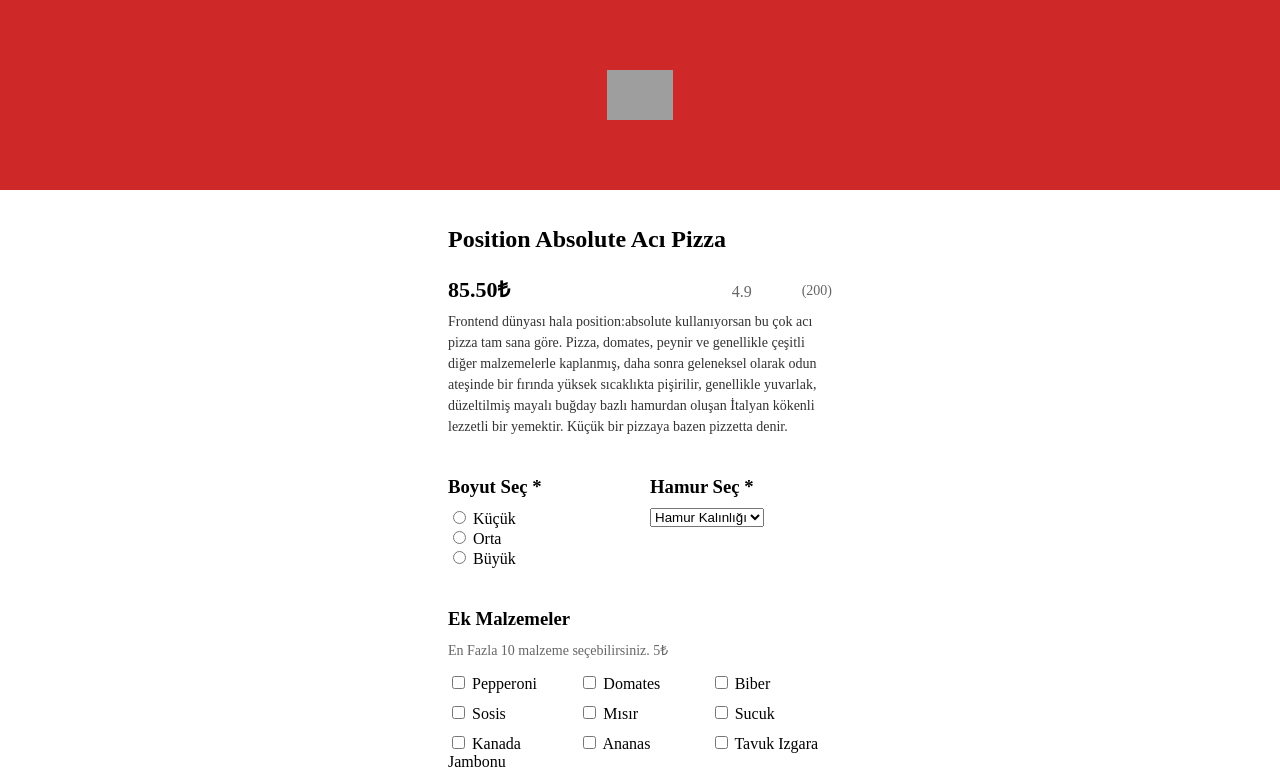
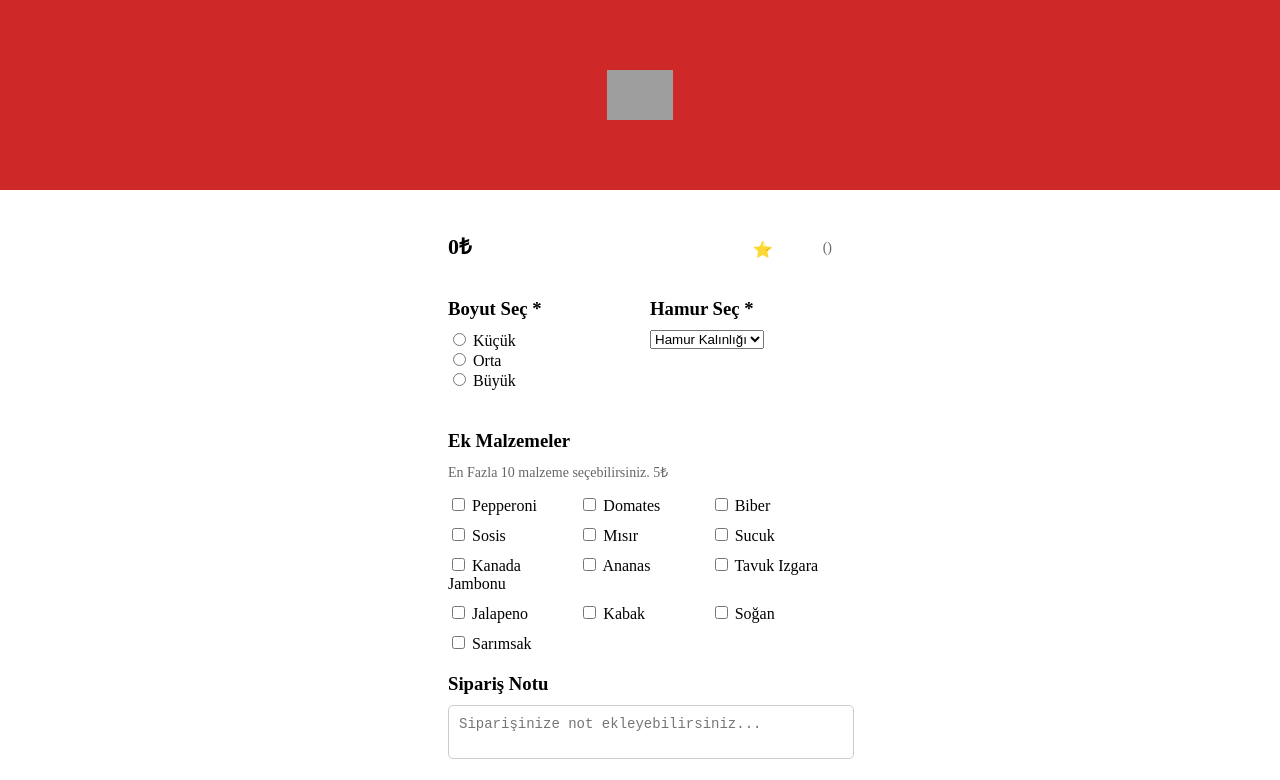
Before and after one commit to Feyzanur-Ak/pizzawebsitesi, a React (Vite) app: page /SiparisOlustur in a window 1280 px wide. Shown: the top 780 px of the page. Built offline with nearby package versions, Linux system fonts and the light colour scheme; grey boxes are pictures that could not be loaded; a web font is replaced by a local one.

Commit message:
Aktif Sipariş Sayfası

```diff
--- a/src/components/MenuSection2.jsx
+++ b/src/components/MenuSection2.jsx
@@ -83,6 +83,7 @@ const MenuSection2 = () => {
     { id: "SoftDrink", label: "Soft Drink", icon: nav6 },
   ];
 
+
   return (
     <Container >
       <Content>
--- a/src/components/Secenek.jsx
+++ b/src/components/Secenek.jsx
@@ -47,11 +47,13 @@ const DetailsContainer = styled.div`
 
 const Secenek = ({ activeMenu }) => {
   const { name, image, price, subscribe, ratio } = activeMenu;
-
   const history = useHistory();
 
   const handleClick = () => {
-    history.push("/SiparisOlustur");
+    history.push({
+      pathname: "/SiparisOlustur",
+      state: { name, image, price, subscribe, ratio }, // Ürün bilgilerini gönderiyoruz
+    });
   };
 
   return (
--- a/src/components/SiparisOlustur.jsx
+++ b/src/components/SiparisOlustur.jsx
@@ -1,7 +1,7 @@
-import React, { useState } from "react";
 import axios from "axios";
 import styled from "styled-components";
-import { useHistory } from "react-router-dom";
+import{ useState, useEffect } from "react";
+import { useLocation, useHistory } from "react-router-dom";
 
 
 const Container = styled.div`
@@ -237,16 +237,26 @@ const OrderButton = styled.button`
 
 // Main Component
 const SiparisOlustur = () => {
+  const location = useLocation();
+  const history = useHistory();
+
+  const [productDetails, setProductDetails] = useState({
+    name: "",
+    image: "",
+    price: 0,
+    subscribe: "",
+    ratio: "",
+  });
   const [size, setSize] = useState("");
   const [dough, setDough] = useState("");
   const [extras, setExtras] = useState([]);
   const [note, setNote] = useState("");
   const [quantity, setQuantity] = useState(1);
   const [userName, setUserName] = useState("");
-  const history = useHistory();
+
 
   const EXTRA_PRICE = 5;
-  const BASE_PRICE = 85.5;
+  const BASE_PRICE = productDetails.price;
 
   const ekstraMalzemeler = [
     "Pepperoni",
@@ -263,6 +273,12 @@ const SiparisOlustur = () => {
     "Soğan",
     "Sarımsak",
   ];
+
+  useEffect(() => {
+    if (location.state) {
+      setProductDetails(location.state);
+    }
+  }, [location.state]);
 
   const handleExtraChange = (e) => {
     const value = e.target.value;
@@ -322,18 +338,14 @@ const SiparisOlustur = () => {
 
   return (
     <Container>
-      <Title>Position Absolute Acı Pizza</Title>
-      <Price>85.50₺</Price>
+      <Title>{productDetails.name}</Title>
+      <Price>{BASE_PRICE}₺</Price>
       <RatingContainer>
-        <Rating>4.9</Rating>
-        <ReviewCount>(200)</ReviewCount>
+        <Rating>{productDetails.ratio} ⭐</Rating>
+        <ReviewCount>({productDetails.subscribe})</ReviewCount>
       </RatingContainer>
       <Description>
-        Frontend dünyası hala position:absolute kullanıyorsan bu çok acı pizza tam sana
-        göre. Pizza, domates, peynir ve genellikle çeşitli diğer malzemelerle kaplanmış,
-        daha sonra geleneksel olarak odun ateşinde bir fırında yüksek sıcaklıkta
-        pişirilir, genellikle yuvarlak, düzeltilmiş mayalı buğday bazlı hamurdan oluşan
-        İtalyan kökenli lezzetli bir yemektir. Küçük bir pizzaya bazen pizzetta denir.
+        {productDetails.name}
       </Description>
 
       <form onSubmit={(e) => e.preventDefault()}>
```
